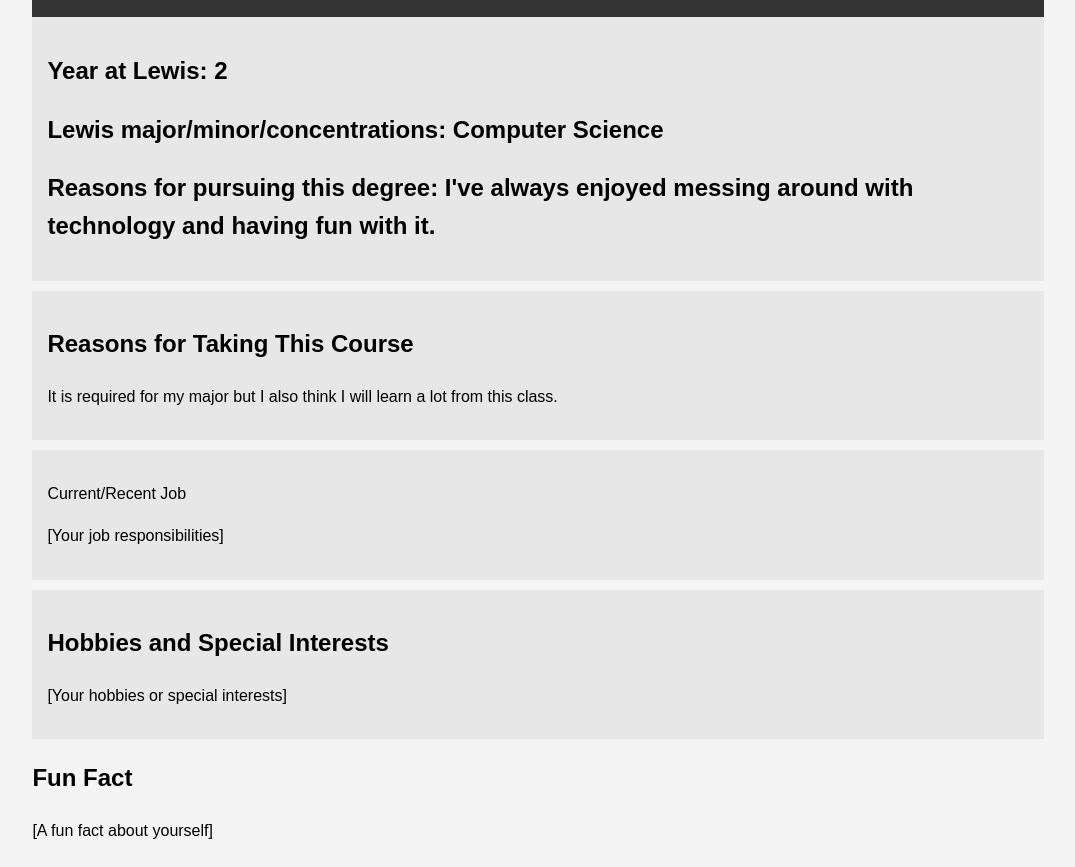
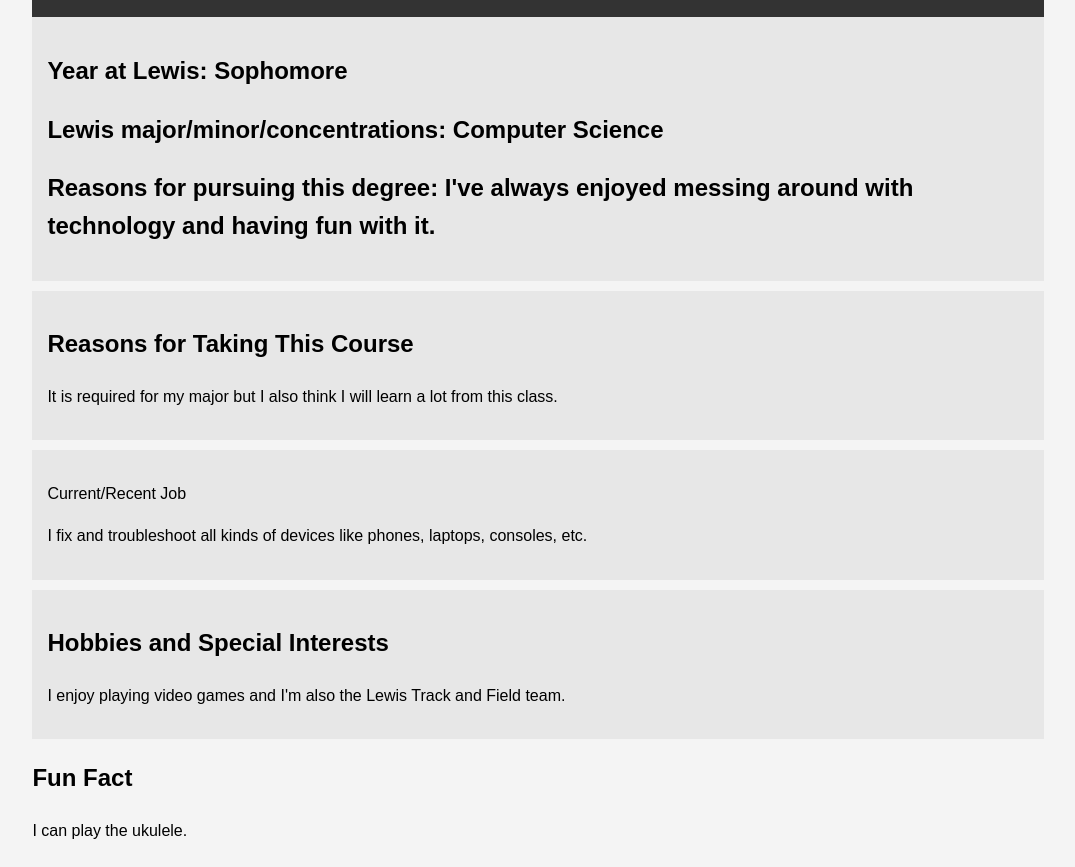
Before and after one commit to Kdanowski/introductions, a plain HTML site: page index.html in a window 1280 px wide. Shown: the part 133-1000 px from the top of the page, without its empty margins (102-1177 px from the left). Drawn offline with Linux system fonts and the light colour scheme.

Commit message:
Update index.html
Finished the website

```diff
--- a/index.html
+++ b/index.html
@@ -36,7 +36,7 @@
         </header>
 
         <section class="lewis">
-			<h2>Year at Lewis: 2</h2>
+			<h2>Year at Lewis: Sophomore</h2>
 			<h2>Lewis major/minor/concentrations: Computer Science</h2>
 			<h2>Reasons for pursuing this degree: I've always enjoyed messing around with technology and having fun with it.</h2>
         </section>
@@ -48,17 +48,17 @@
 
 		<section class="job">
             <p>Current/Recent Job</p>
-			<p>[Your job responsibilities]</p>
+			<p>I fix and troubleshoot all kinds of devices like phones, laptops, consoles, etc.</p>
         </section>
 
         <section class="hobbies">
             <h2>Hobbies and Special Interests</h2>
-            <p>[Your hobbies or special interests]</p>
+            <p>I enjoy playing video games and I'm also the Lewis Track and Field team.</p>
         </section>
 
         <section class="fun-fact">
             <h2>Fun Fact</h2>
-            <p>[A fun fact about yourself]</p>
+            <p>I can play the ukulele.</p>
         </section>
     </div>
 </body>
```
